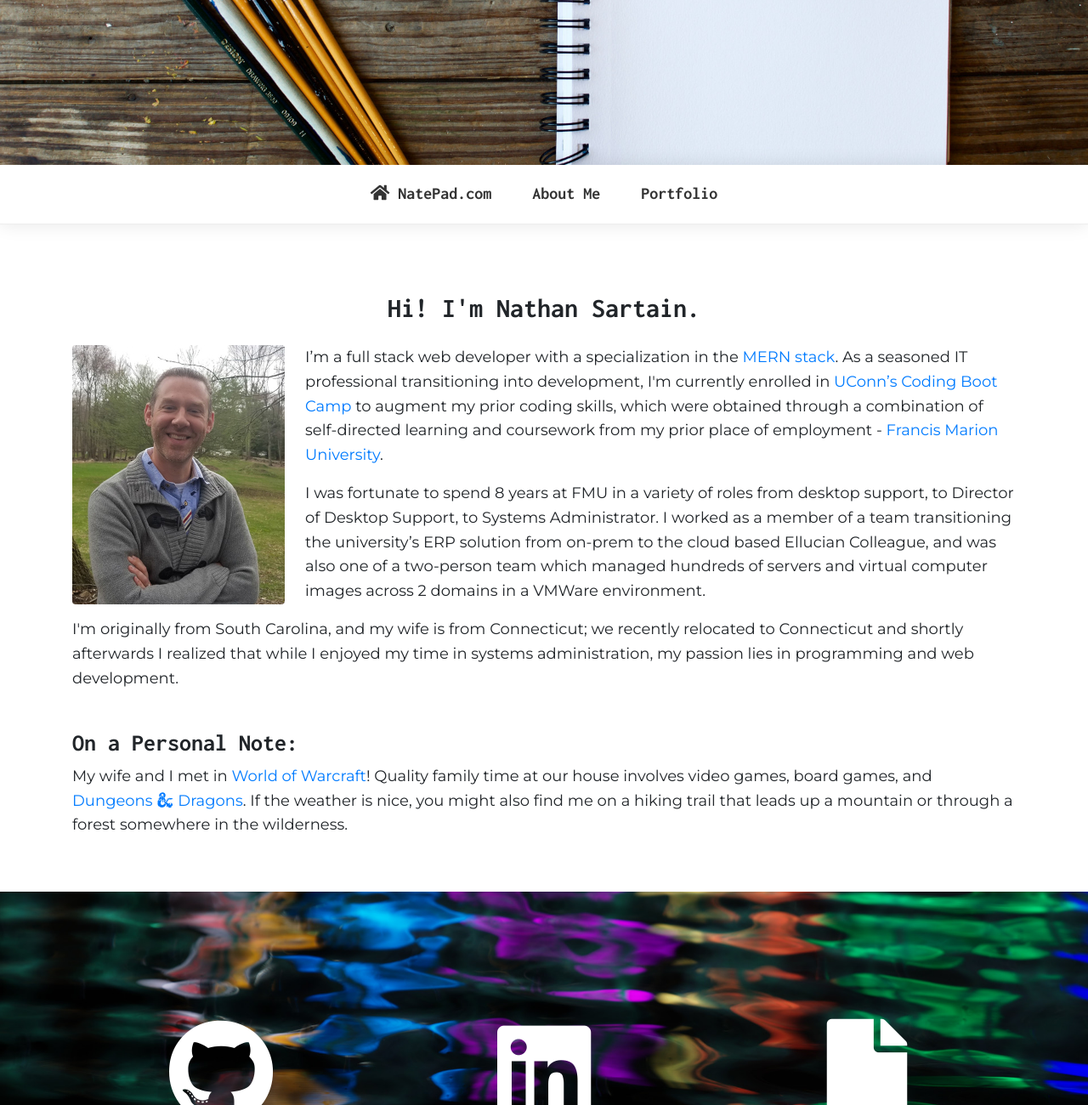
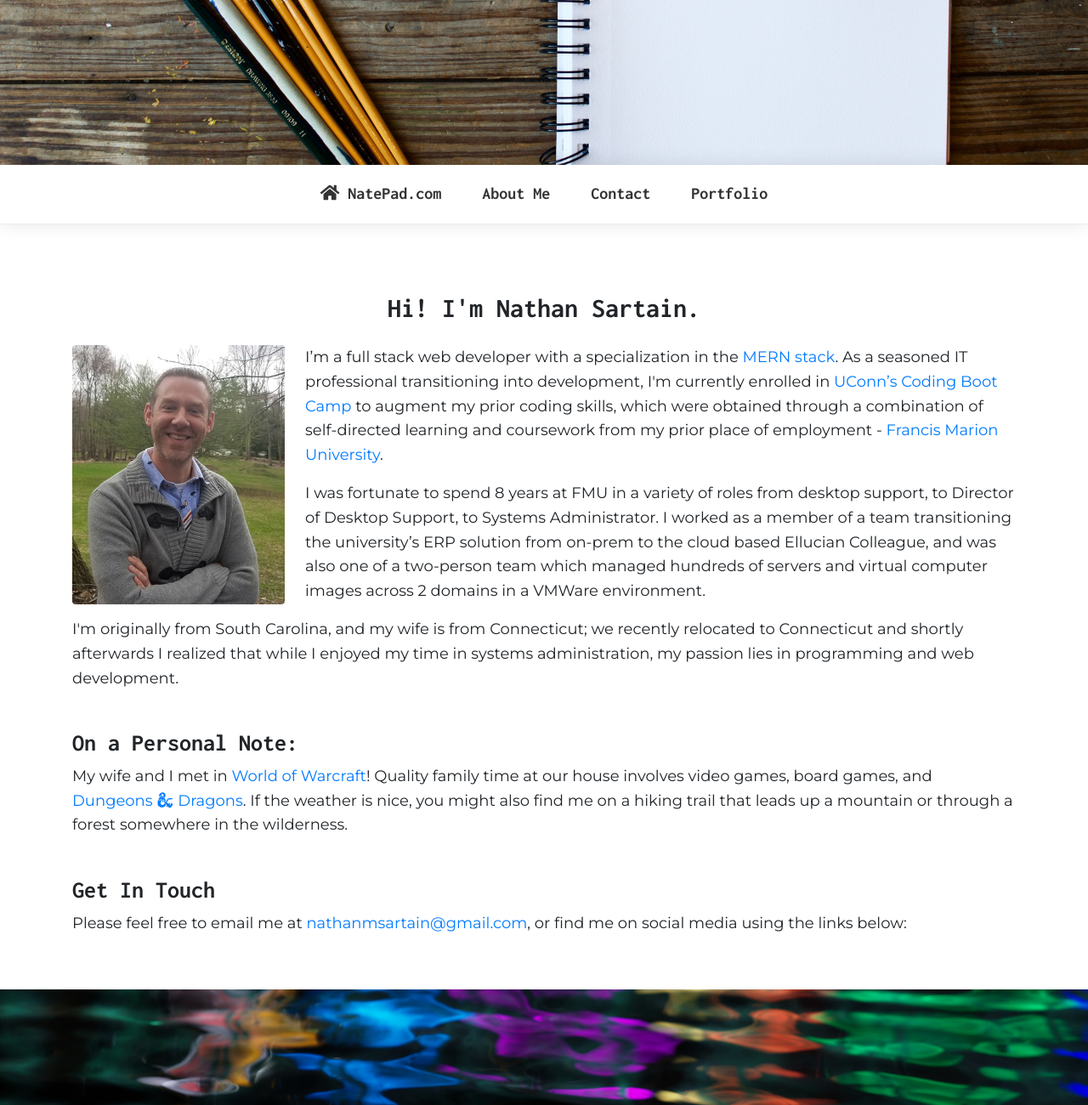
Before and after one commit to NatePad/NatePad.com, a plain HTML site: page index.html in a window 1280 px wide. Shown: the part 476-1776 px from the top of the page at 85% size. Drawn offline with Linux system fonts and the light colour scheme.

Commit message:
Added my email address and a navbar link to the contact section.

```diff
--- a/assets/css/style.css
+++ b/assets/css/style.css
@@ -71,6 +71,15 @@ h4,
 #navbarSupportedContent {
   background-color: #fff;
   z-index: 999;
+}
+
+#contact::before {
+  display: block;
+  content: " ";
+  margin-top: -100px;
+  height: 100px;
+  visibility: hidden;
+  pointer-events: none;
 }
 
 .show li {
--- a/index.html
+++ b/index.html
@@ -60,6 +60,9 @@
               <a class="nav-link" href="#about-me">About Me</a>
             </li>
             <li class="nav-item">
+              <a class="nav-link" href="#contact">Contact</a>
+            </li>
+            <li class="nav-item">
               <a class="nav-link" href="#portfolio">Portfolio</a>
             </li>
           </ul>
@@ -112,6 +115,14 @@
           Quality family time at our house involves video games, board games, and
           <a href="https://dnd.wizards.com/" target="_blank">Dungeons <i class="fab fa-d-and-d"></i> Dragons</a>. If the weather is nice,
           you might also find me on a hiking trail that leads up a mountain or through a forest somewhere in the wilderness.
+        </p>
+
+        <br />
+
+        <h3 id="contact">Get In Touch</h3>
+
+        <p>
+          Please feel free to email me at <a href="mailto:nathanmsartain@gmail.com">nathanmsartain@gmail.com</a>, or find me on social media using the links below:
         </p>
 
       </div>
```
